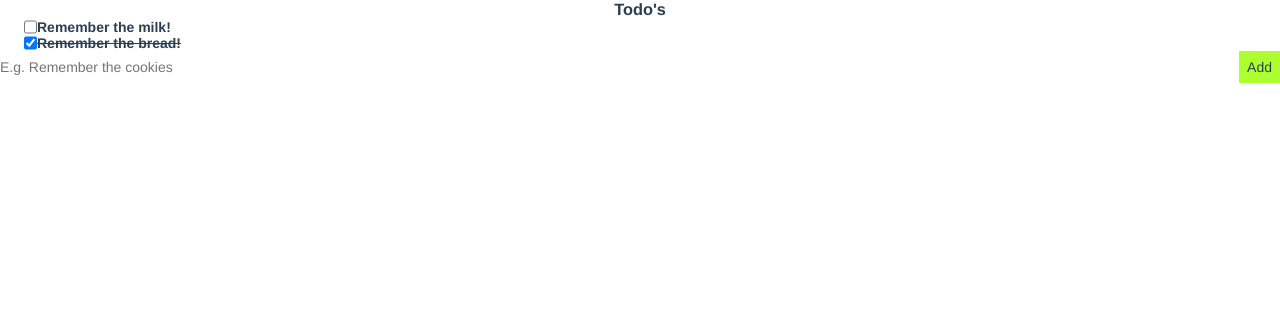
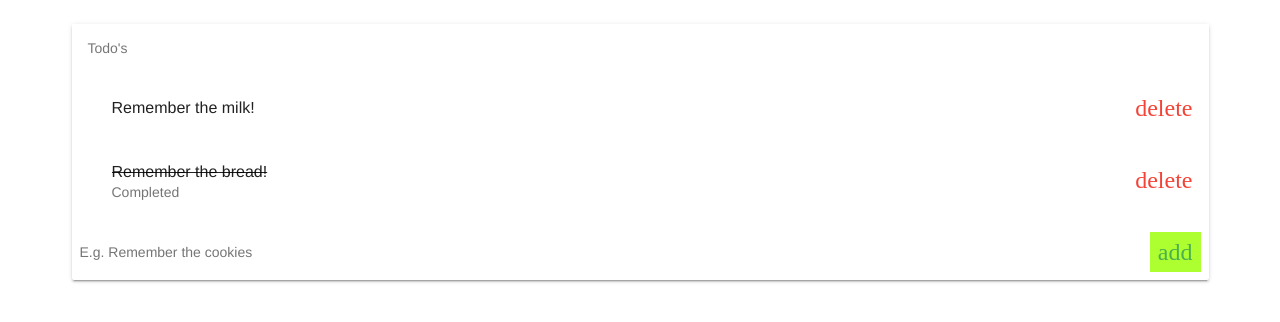
Before and after one commit to Anima-t3d/vue-todo, a Vue app: page / in a window 1280 px wide. Shown: the top 322 px of the page. Built offline with nearby package versions, Linux system fonts and the light colour scheme; a web font is replaced by a local one.

Commit message:
Update UI

```diff
--- a/src/components/TodoItem.vue
+++ b/src/components/TodoItem.vue
@@ -1,13 +1,21 @@
 <template>
-  <li class="todo-item" :id="`todo-${id}`" @click="toggleStatus">
-    <input type="checkbox" :checked="isDone" />
-    <h4 :class="{ 'todo-item--done': isDone }" class="todo-item__title">
-      {{ title }}
-    </h4>
-    <button class="todo-item__remove" @click="$emit('remove', { id })">
-      Remove
-    </button>
-  </li>
+  <v-list-tile class="todo-item" :id="`todo-${id}`" @click="toggleStatus">
+    <v-list-tile-content>
+      <!--<input type="checkbox" :checked="isDone" />-->
+      <v-list-tile-title
+        :class="{ 'todo-item--done': isDone }"
+        class="todo-item__title"
+      >
+        {{ title }}
+      </v-list-tile-title>
+      <v-list-tile-sub-title v-if="isDone">Completed</v-list-tile-sub-title>
+    </v-list-tile-content>
+    <v-list-tile-action>
+      <button class="todo-item__remove" @click="$emit('remove', { id })">
+        <v-icon color="red">delete</v-icon>
+      </button>
+    </v-list-tile-action>
+  </v-list-tile>
 </template>
 
 <script>
@@ -41,22 +49,22 @@ export default {
 
 <style scoped lang="scss">
 .todo-item {
-  display: flex;
-  flex-direction: row;
+  /*display: flex;
+  flex-direction: row;*/
   cursor: pointer;
   user-select: none;
 
-  &__title {
+  /*&__title {
     display: flex;
     margin: 0;
     flex: 1 1 auto;
-  }
+  }*/
 
   &--done {
     text-decoration: line-through;
   }
 
-  &__remove {
+  /*&__remove {
     display: flex;
     flex: 0 0 auto;
     padding: 4px;
@@ -65,10 +73,10 @@ export default {
     color: #ffffff;
     display: none;
     cursor: pointer;
-  }
+  }*/
 
   &:hover {
-    background-color: lightcyan;
+    /*background-color: lightcyan;*/
 
     .todo-item__remove {
       display: flex;
--- a/src/components/TodoList.vue
+++ b/src/components/TodoList.vue
@@ -1,8 +1,7 @@
 <template>
   <div class="todo-list">
-    <h3 class="todo-list__title">
-      {{ title }}
-    </h3>
+    <v-list subheader two-line>
+      <v-subheader class="todo-list__title">{{ title }}</v-subheader>
       <ul class="todo-list__items">
         <template v-for="todo in items">
           <todo-item
@@ -15,6 +14,7 @@
           />
         </template>
       </ul>
+    </v-list>
   </div>
 </template>
 
--- a/src/views/Home.vue
+++ b/src/views/Home.vue
@@ -1,20 +1,26 @@
 <template>
+  <v-container>
     <div class="home">
+      <v-card>
         <todo-list
           :items="getTodoItems"
           title="Todo's"
           @update="onUpdateItem"
           @remove="onRemoveItem"
         />
-    <div class="actions">
+        <v-card-actions class="actions">
           <input
             type="text"
             v-model="newTodo.title"
             placeholder="E.g. Remember the cookies"
           />
-      <button :disabled="!canAdd" @click="onAddToList">Add</button>
+          <button :disabled="!canAdd" @click="onAddToList">
+            <v-icon color="green">add</v-icon>
+          </button>
+        </v-card-actions>
+      </v-card>
     </div>
-  </div>
+  </v-container>
 </template>
 
 <script>
```
Also changed, not shown: 1 other file (tests, documents, lock files or other folders). Lines whose indentation alone changed are shown as unchanged.
